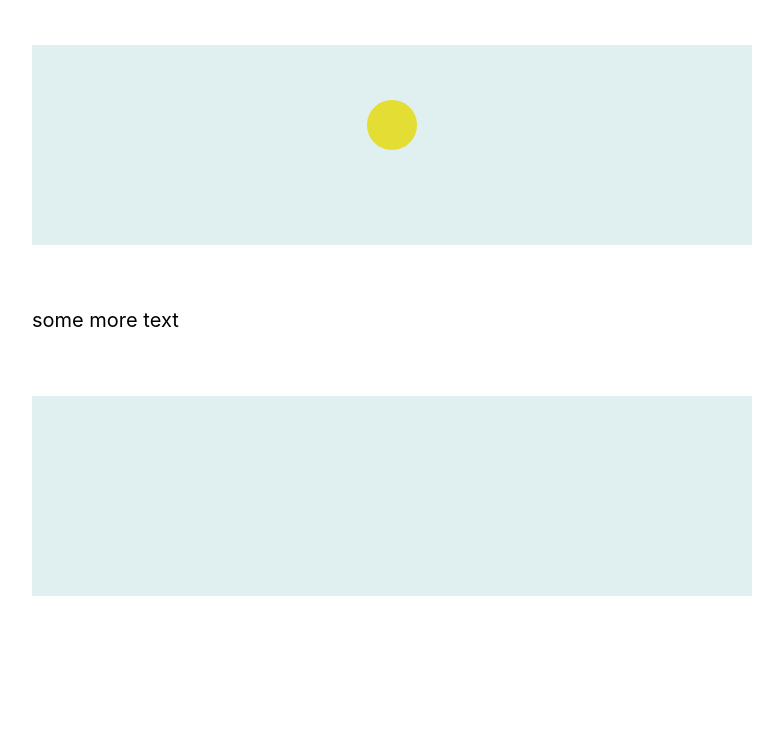
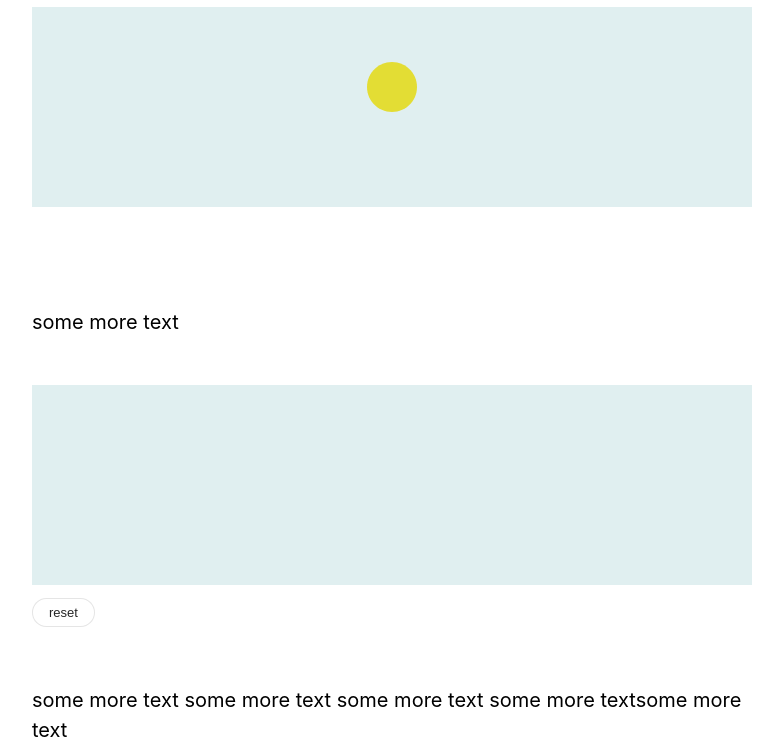
Before and after one commit to DenizBicer/EbruTs, a website built with webpack: page docs/index.html in a window 1280 px wide. Shown: the part 192-937 px from the top of the page, without its empty margins (248-1031 px from the left). Before the commit the page ends 896 px from the top, so only its background shows below. Built offline with nearby package versions, Linux system fonts and the light colour scheme.

Commit message:
added reset button

```diff
--- a/docs/index.html
+++ b/docs/index.html
@@ -12,6 +12,7 @@
     <link rel="stylesheet" href="styles/article.css">
     <link rel="stylesheet" href="styles/article-image.css">
     <link rel="stylesheet" href="styles/text.css">
+    <link rel="stylesheet" href="styles/button.css">
     <link rel="stylesheet" href="styles/index.css">
 
 
@@ -37,7 +38,9 @@
         <div id="sketch-02" class="size-2 sketch">
             <!-- p5 instance will be created here -->
         </div>
-
+        <p>
+            some more text some more text some more text some more textsome more text
+        </p>
     </article>
     <script src="bundle.js"></script>
 </body>
--- /dev/null
+++ b/docs/styles/button.css
@@ -0,0 +1,31 @@
+button {
+    background-color: #FFFFFF;
+    border: 1px solid rgba(0, 0, 0, 0.1);
+    border-radius: 5rem;
+    box-sizing: border-box;
+    color: rgba(0, 0, 0, 0.85);
+    cursor: pointer;
+    transition: all 250ms;
+    font-size: small;
+    padding: 0.3rem 0.8rem;
+    margin-top: 0.4rem;
+}
+
+button:hover,
+button:focus {
+    border-color: rgba(0, 0, 0, 0.15);
+    box-shadow: rgba(0, 0, 0, 0.1) 0 4px 12px;
+    color: rgba(0, 0, 0, 0.65);
+}
+
+button:hover {
+    transform: translateY(-1px);
+}
+
+button:active {
+    background-color: #F0F0F1;
+    border-color: rgba(0, 0, 0, 0.15);
+    box-shadow: rgba(0, 0, 0, 0.06) 0 2px 4px;
+    color: rgba(0, 0, 0, 0.65);
+    transform: translateY(0);
+}
--- a/docs/styles/index.css
+++ b/docs/styles/index.css
@@ -16,5 +16,5 @@
 
 .sketch {
     height: 200px;
-    margin-bottom: 2.4rem;
+    margin-bottom: 5rem;
 }
--- a/src/Shared/helper.ts
+++ b/src/Shared/helper.ts
@@ -7,8 +7,8 @@ export function angleToDir(angRad: number): p5.Vector {
     return vector
 }
 
-export function isInRect(point: p5.Vector, x: number, y: number, width: number, height: number): boolean {
-    return point.x >= x && point.x < (x + width) && point.y >= y && point.y < ((y + height))
+export function isInRect(px: number, py: number, x: number, y: number, width: number, height: number): boolean {
+    return px >= x && px < (x + width) && py >= y && py < ((y + height))
 }
 
 export function easeInOutSine(x: number): number {
@@ -25,3 +25,12 @@ export function getRandomElement<T>(list: T[]): T {
     const i = getRandomInt(0, list.length)
     return list[i]
 }
+
+export function createButton(p: p5, content: string): HTMLButtonElement {
+    const button = p.createElement('button', content).elt as HTMLButtonElement
+    const element = document.createElement('span')
+
+    button.appendChild(element)
+
+    return button
+}
--- a/src/Sketch/inkDropSketch.ts
+++ b/src/Sketch/inkDropSketch.ts
@@ -2,7 +2,7 @@ import p5 from 'p5'
 import { GUI } from 'dat.gui'
 
 import { Settings } from '../Shared/common'
-import { getRandomElement, isInRect } from '../Shared/helper'
+import { createButton, getRandomElement, isInRect } from '../Shared/helper'
 import { InkDrop } from '../Drop/inkDrop'
 import { getPalette, Palette } from '../Shared/palette'
 
@@ -12,6 +12,7 @@ export const inkDropSketch = (p: p5) => {
 
     const settings: Settings = { debug: false }
     const drops: InkDrop[] = []
+
 
     const dropSettings: DropSettings = {
         minRadius: 20,
@@ -28,7 +29,8 @@ export const inkDropSketch = (p: p5) => {
 
         palette = getPalette(p)
 
-        const resetObject = { reset: function onReset() { drops.splice(0, drops.length); } }
+        const resetButton = createButton(p, 'reset')
+        resetButton.addEventListener('click', onReset)
         // const gui = new GUI()
         // const generalFolder = gui.addFolder('General')
         // generalFolder.add(settings, 'debug')
@@ -38,6 +40,7 @@ export const inkDropSketch = (p: p5) => {
         // sketchFolder.add(dropSettings, 'minRadius')
         // sketchFolder.add(dropSettings, 'maxRadius')
     }
+    function onReset() { drops.splice(0, drops.length); }
 
     p.mousePressed = () => {
         currentDropRadius = dropSettings.minRadius
@@ -51,14 +54,14 @@ export const inkDropSketch = (p: p5) => {
             return
         }
 
-        const dropPoint = p.createVector(p.mouseX, p.mouseY)
-        const radius = currentDropRadius
-
-        if (!isInRect(dropPoint, 0, 0, p.width, p.height))
+        if (!isInRect(p.mouseX, p.mouseY, 0, 0, p.width, p.height))
             return
 
         if (!currentColor)
             return
+
+        const dropPoint = p.createVector(p.mouseX, p.mouseY)
+        const radius = currentDropRadius
 
         drops.forEach(drop => drop.spreadPoints(dropPoint, radius))
         drops.push(new InkDrop(dropPoint, radius, p.color(currentColor), p.TAU, settings))
@@ -90,6 +93,9 @@ export const inkDropSketch = (p: p5) => {
         if (!currentColor)
             return
 
+        if (!isInRect(p.mouseX, p.mouseY, 0, 0, p.width, p.height))
+            return
+
         p.fill(currentColor)
         p.noStroke()
         p.circle(p.mouseX, p.mouseY, currentDropRadius * 2)
```
